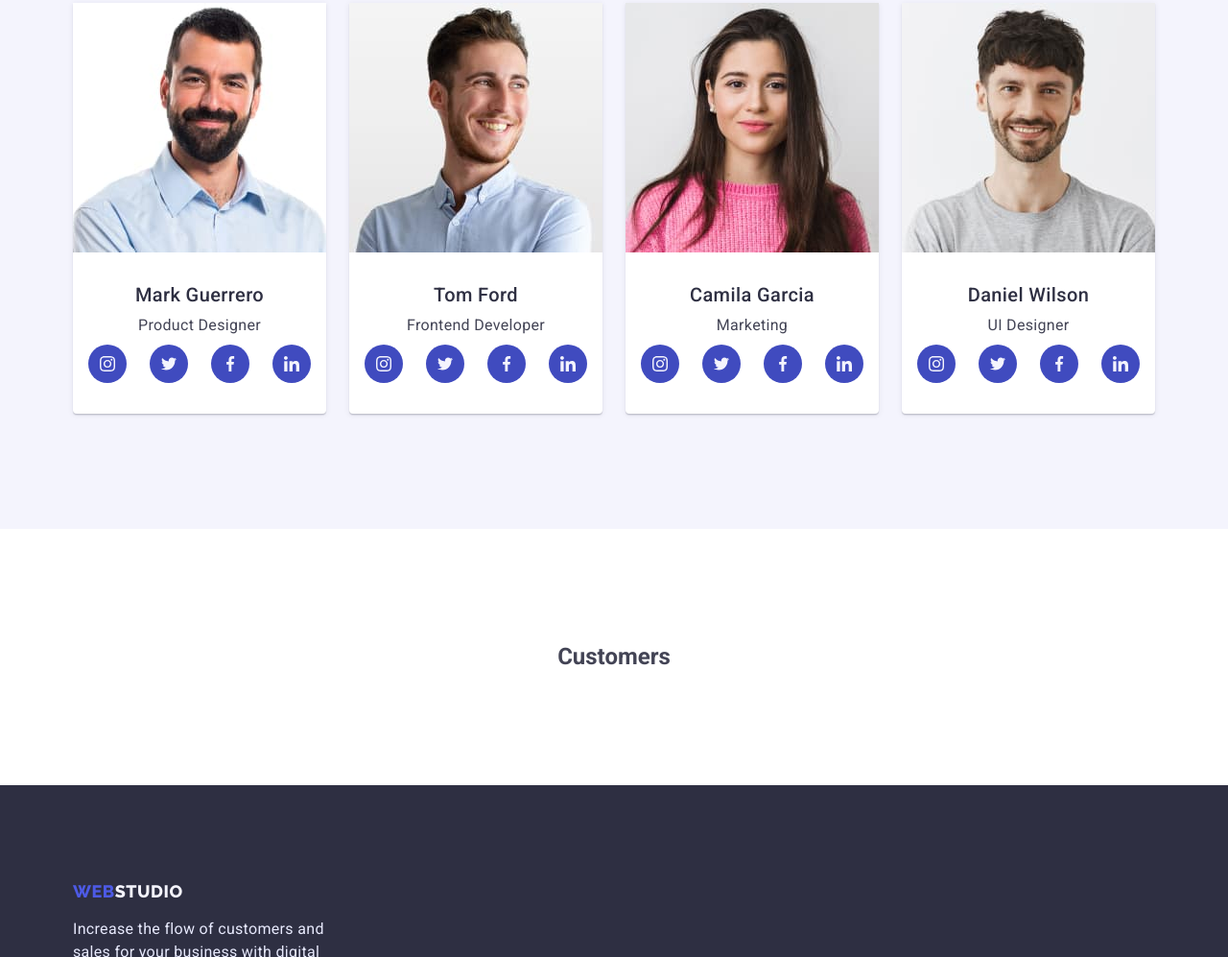
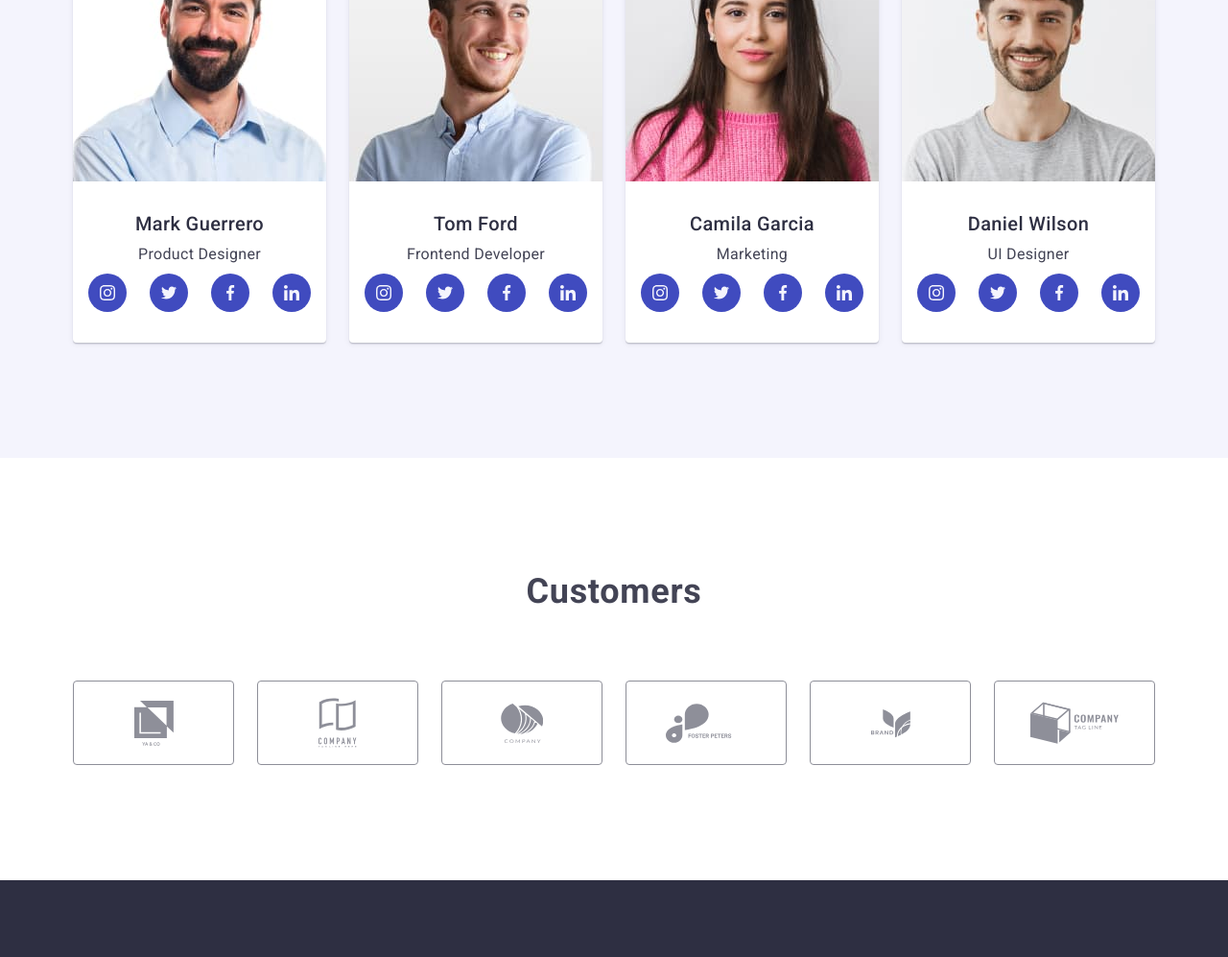
Before and after one commit to Alexandr-sit/goit-marcup-hw-04, a plain HTML site: page index.html in a window 1280 px wide. Shown: the part 1593-2590 px from the top of the page at 96% size. Drawn offline with nearby package versions, Linux system fonts and the light colour scheme.

Commit message:
спать

```diff
--- a/css/style.css
+++ b/css/style.css
@@ -201,6 +201,19 @@ img {
   width: calc(25% - 24px);
 }
 
+/* .list-item::before {
+  display: block;
+  content:'';
+  height: 112px;
+  background: #F4F4FD;
+  border-radius: 4px;
+  margin-bottom: 8px;
+  background-image: url(../images/antenna.svg);
+background-size: contain;
+background-repeat: no-repeat;
+background-position: center;
+} */
+
 .features-list {
   display: flex;
   gap: 24px;
@@ -338,12 +351,39 @@ img {
   justify-content: center;
 }
 .customers-title {
+  display: flex;
+  justify-content: center;
+  margin-bottom: 72px;
+
+  font-style: normal;
+  font-weight: 700;
+  font-size: 36px;
+  line-height: 1.11;
+  letter-spacing: 0.02em;
+  text-align: center;
+  text-transform: capitalize;
 }
 .customers-list {
+  display: flex;
+  justify-content: center;
+  gap: 24px;
 }
 .customer-item {
+  width: 168px;
+  height: 88px;
+  border: 1px solid #8e8f99;
+  border-radius: 4px;
 }
 
+.customer-link {
+  width: 100%;
+  height: 100%;
+  border-radius: 50%;
+
+  display: flex;
+  align-items: center;
+  justify-content: center;
+}
 /* =================== FOOTER =================== */
 .footer {
   background-color: var(--NAVY-BLUE);
--- a/index.html
+++ b/index.html
@@ -51,14 +51,7 @@
       </section>
       <!-- Section-2 -->
       <section class="section-features">
-        <div class="features-icon">
-          <ul>
-            <li></li>
-            <li></li>
-            <li></li>
-            <li></li>
-          </ul>
-        </div>
+
         <div class="container">
           <h2 hidden class="features">company features</h2>
           <ul class="features-list list">
@@ -252,15 +245,46 @@
 
       <!-- 5 SECTION -->
       <section class="section-customers">
+        <h2 class="customers-title">Customers</h2>
         <div class="customers-item-wrap">
-          <h2 class="customers-title">Customers</h2>
           <ul class="customers-list list">
-            <li class="customer-item"><a href=""></a></li>
-            <li class="customer-item"><a href=""></a></li>
-            <li class="customer-item"><a href=""></a></li>
-            <li class="customer-item"><a href=""></a></li>
-            <li class="customer-item"><a href=""></a></li>
-            <li class="customer-item"><a href=""></a></li>
+            <li class="customer-item">
+              <a class="customer-link link" href=""
+                ><svg class="team-soc-icon" width="41" height="47">
+                  <use href="./images/icon.svg#icon-ya-co"></use>
+                </svg>
+              </a>
+            </li>
+            <li class="customer-item">
+              <a class="customer-link link" href=""
+                ><svg class="team-soc-icon" width="40" height="52">
+                  <use href="./images/icon.svg#icon-tagline-here"></use></svg
+              ></a>
+            </li>
+            <li class="customer-item">
+              <a class="customer-link link" href=""
+                ><svg class="team-soc-icon" width="44" height="41">
+                  <use href="./images/icon.svg#icon-company"></use></svg
+              ></a>
+            </li>
+            <li class="customer-item">
+              <a class="customer-link link" href=""
+                ><svg class="team-soc-icon" width="84" height="41">
+                  <use href="./images/icon.svg#icon-foster-peters"></use></svg
+              ></a>
+            </li>
+            <li class="customer-item">
+              <a class="customer-link link" href=""
+                ><svg class="team-soc-icon" width="41" height="47">
+                  <use href="./images/icon.svg#icon-brand"></use></svg
+              ></a>
+            </li>
+            <li class="customer-item">
+              <a class="customer-link link" href=""
+                ><svg class="team-soc-icon" width="94" height="44">
+                  <use href="./images/icon.svg#icon-tag-line"></use></svg
+              ></a>
+            </li>
           </ul>
         </div>
       </section>
```
Also changed, not shown: images/antenna.svg (added), images/astronaut.svg (added), images/clock.svg (added), images/diagram.svg (added).
